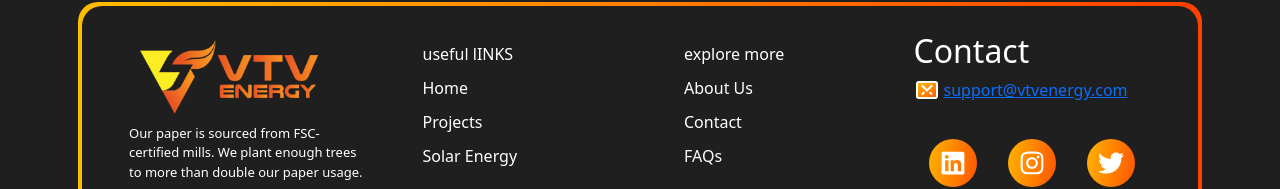
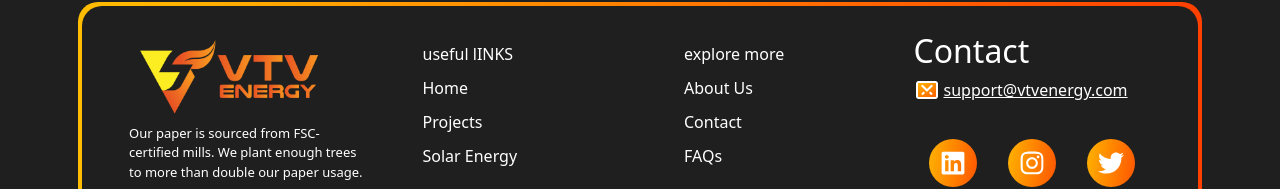
Before and after one commit to ACD-123/vtv_energy, a React (Create React App) app: page / in a window 1280 px wide. Shown: the part 4266-4455 px from the top of the page. Built offline with nearby package versions, Linux system fonts and the light colour scheme; no server answers.

Commit message:
new updatecolor

```diff
--- a/src/components/Footer/Footer.js
+++ b/src/components/Footer/Footer.js
@@ -45,7 +45,7 @@ export const Footer = () => {
                         <p>Phone: +123 456 7890</p> */}
                         <p style={{display:'flex',gap:'5px',alignItems:'center',marginBottom:'0px'}}>
                         <img src={require('../assets/images/email.png')} />
-                            <a href='mailto:mubashirodho@gmail.com'>
+                            <a href='mailto:mubashirodho@gmail.com' style={{color:'white'}}>
                             support@vtvenergy.com
                             </a>
                         </p>
--- a/src/index.css
+++ b/src/index.css
@@ -5,9 +5,6 @@ body {
     sans-serif;
   -webkit-font-smoothing: antialiased;
   -moz-osx-font-smoothing: grayscale;
-}
-a {
-  color: white;
 }
 code {
   font-family: source-code-pro, Menlo, Monaco, Consolas, 'Courier New',
```
